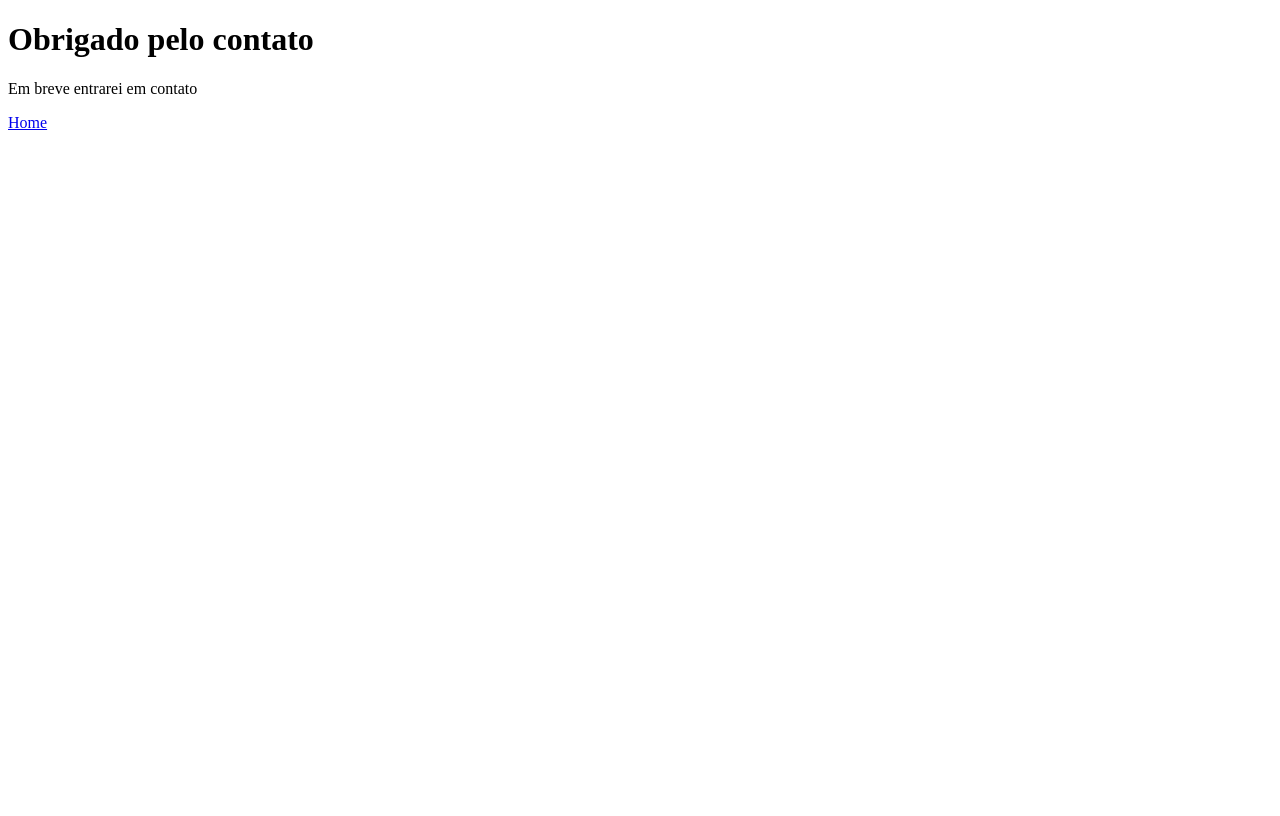
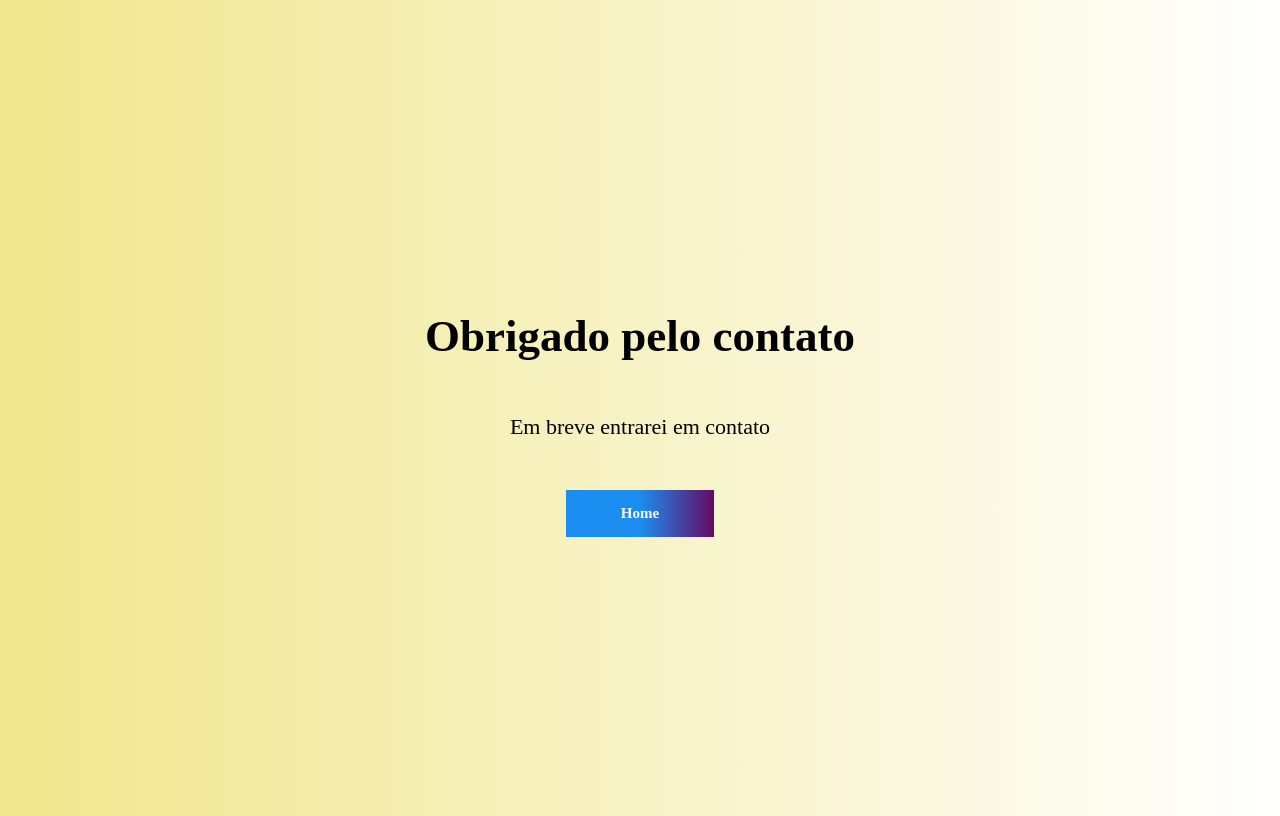
Before and after one commit to FabricioAndrade39/Atelie-Mimos-da-Lili, a plain HTML site: page obrigado.html in a window 1280 px wide. Drawn offline with Linux system fonts and the light colour scheme.

Commit message:
Criação do CSS na pagina Obrigado.HTML

```diff
--- a/css/formulario.css
+++ b/css/formulario.css
@@ -72,36 +72,3 @@ form input:focus {
     color: white;
     border-radius: 16px;
   }
-
-  .contato-orcamento {
-    display: flex;
-    flex-direction: column;
-    align-items: center;
-    justify-content: center;
-    min-height: 100vh;
-    background-image:  linear-gradient(90deg, rgb(28, 141, 240) 50%, rgb(101, 9, 101));
-  }
-
-  .text-contato {
-    font-size: 45px;
-    color: white;
-    margin-bottom: 30px;
-  }
-
-  .paragrafo {
-    color: white;
-    margin-bottom: 50px;
-  }
-
-  .btn-link {
-    padding: 15px 55px;
-    background-image: linear-gradient(90deg, #F0E68C, white );
-    text-decoration: none;
-    color: black;
-    font-size: 15px;
-    transition: all 0.5s;
-  }
-
-  .btn-link:hover {
-    border-radius: 16px;
-  }
--- /dev/null
+++ b/css/obrigado.css
@@ -0,0 +1,51 @@
+.contato-orcamento {
+    display: flex;
+    flex-direction: column;
+    align-items: center;
+    justify-content: center;
+    min-height: 100vh;
+    background-image: linear-gradient(90deg, #F0E68C, white );
+    color: black;
+  }
+
+  .text-contato {
+    font-size: 45px;
+    color: black;
+    margin-bottom: 30px;
+  }
+
+  .paragrafo {
+    color: black;
+    margin-bottom: 50px;
+    font-size: 22px;
+  }
+
+  .btn-link {
+    padding: 15px 55px;
+    background-image:  linear-gradient(90deg, rgb(28, 141, 240) 50%, rgb(101, 9, 101));
+    text-decoration: none;
+    color: white;
+    font-size: 26px;
+    font-weight: bold;
+    font-size: 15px;
+    transition: all 0.5s;
+  }
+
+  .btn-link:hover {
+    border-radius: 16px;
+    animation-name: botao;
+    animation-duration: 0.5s;
+    animation-iteration-count: infinite;
+    animation-direction: alternate;
+    animation-timing-function: ease-in-out;
+    box-shadow: 0 0 20px 10px rgb(27, 86, 138) ;
+  }
+
+  @keyframes botao {
+    0% {
+        transform: scale(1);
+    }
+    100%{
+        transform: scale(1.05);
+    }
+}
--- a/css/style.css
+++ b/css/style.css
@@ -19,7 +19,6 @@ body{
 #container {
     width: 100%;
     height: 100%;
-    /*background-color: red;*/
     padding: 20px;
 }
 
--- a/obrigado.html
+++ b/obrigado.html
@@ -3,6 +3,7 @@
 <head>
     <meta charset="UTF-8">
     <meta name="viewport" content="width=device-width, initial-scale=1.0">
+    <link rel="stylesheet" href="./css/obrigado.css">
     <title>Agradecemos o Contato</title>
 </head>
 <body class="contato-orcamento">
```
